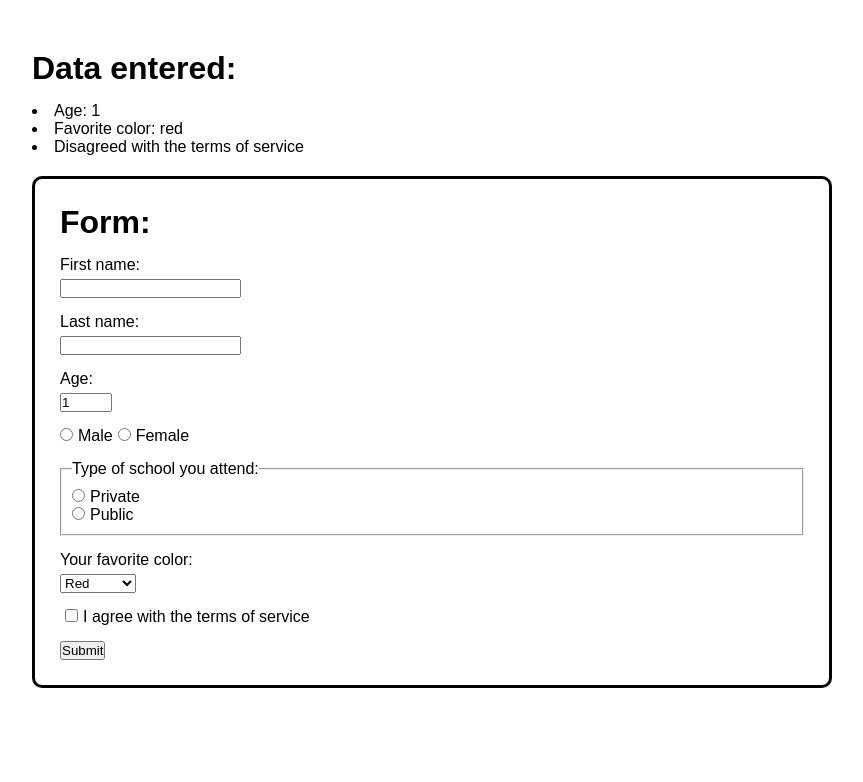
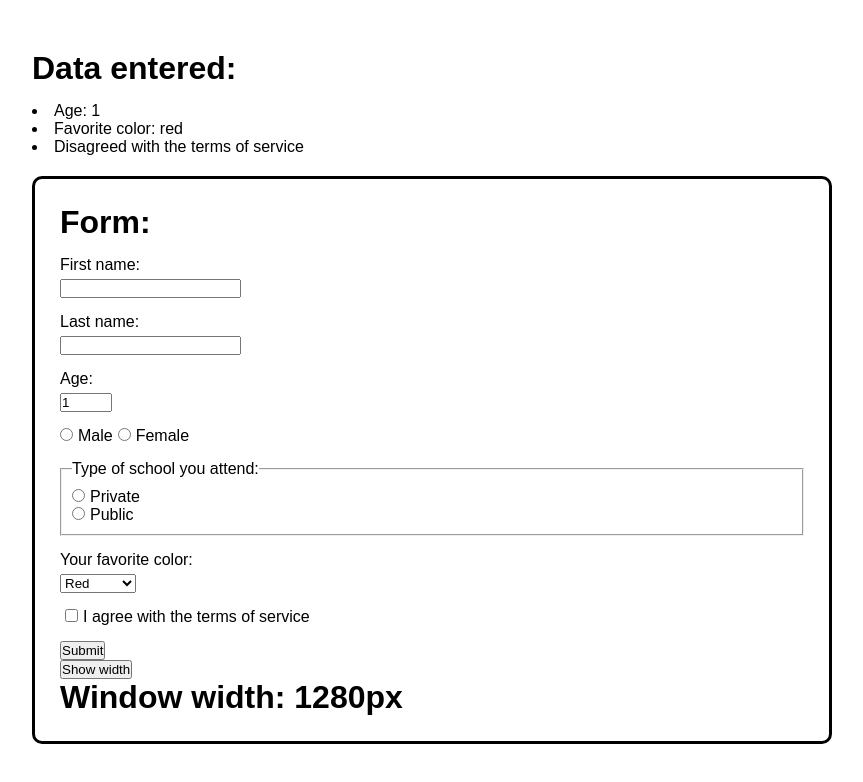
Before and after one commit to netrolite/testing, a React (Create React App) app: page / in a window 1280 px wide. Shown: the top 782 px of the page, without its empty margins (208-1071 px from the left). Built offline with nearby package versions, Linux system fonts and the light colour scheme.

Commit message:
Added window width tracker

```diff
--- a/src/components/Forms.js
+++ b/src/components/Forms.js
@@ -1,4 +1,5 @@
 import React, { useEffect, useState } from "react";
+import WindowWidthTracker from "./WIndowWidthTracker";
 
 export default function Forms(props) {
     function handleChange(event) {
@@ -25,26 +26,19 @@ export default function Forms(props) {
 
     // code inside useEffect only runs after all of the UI has rendered
     // logs "null" is put outside of "useEffect"
-    useEffect(() => {
-        console.log("age: " + props.data.data.age)
-    }, [props.data.data.age])
-
-    useEffect(() => {
-        console.log(("First name: " + props.data.data.firstName));
-    }, [props.data.data.firstName])
-
-    useEffect(() => {
-        console.log("Last name: " + props.data.data.lastName);
-    }, [props.data.data.lastName])
-
-    useEffect(() => {
-        console.log("Type of school: " + props.data.data.typeOfSchool);
-    }, [props.data.data.typeOfSchool])
 
     function handleSubmit(event) {
         event.preventDefault();
         console.log("Successfully submitted!");
     }
+
+    const [showWidth, setShowWidth] = useState(true)
+
+    function toggleShowWidth() {
+        setShowWidth(prevState => !prevState)
+    }
+
+
 
     return (
         <>
@@ -174,6 +168,8 @@ export default function Forms(props) {
                 </div>
                 <button className="submit-btn">Submit</button>
             </form>
+            <button onClick={toggleShowWidth}>Show width</button>
+            <div>{showWidth && <WindowWidthTracker />}</div>
         </>
     )
 }
--- /dev/null
+++ b/src/components/WIndowWidthTracker.js
@@ -0,0 +1,22 @@
+import React, { useEffect, useState } from "react";
+
+export default function WindowWidthTracker() {
+    const [windowWidth, setWindowWidth] = useState(window.innerWidth)
+
+    useEffect(() => {
+        function watchWidth() {
+            setWindowWidth(window.innerWidth)
+        }
+
+        window.addEventListener("resize", watchWidth)
+
+        return () => {
+            console.log("cleaning up...");
+            window.removeEventListener("resize", watchWidth)
+        }
+    }, [])
+
+    return(
+        <h1>Window width: {windowWidth}px</h1>
+    )
+}
```
